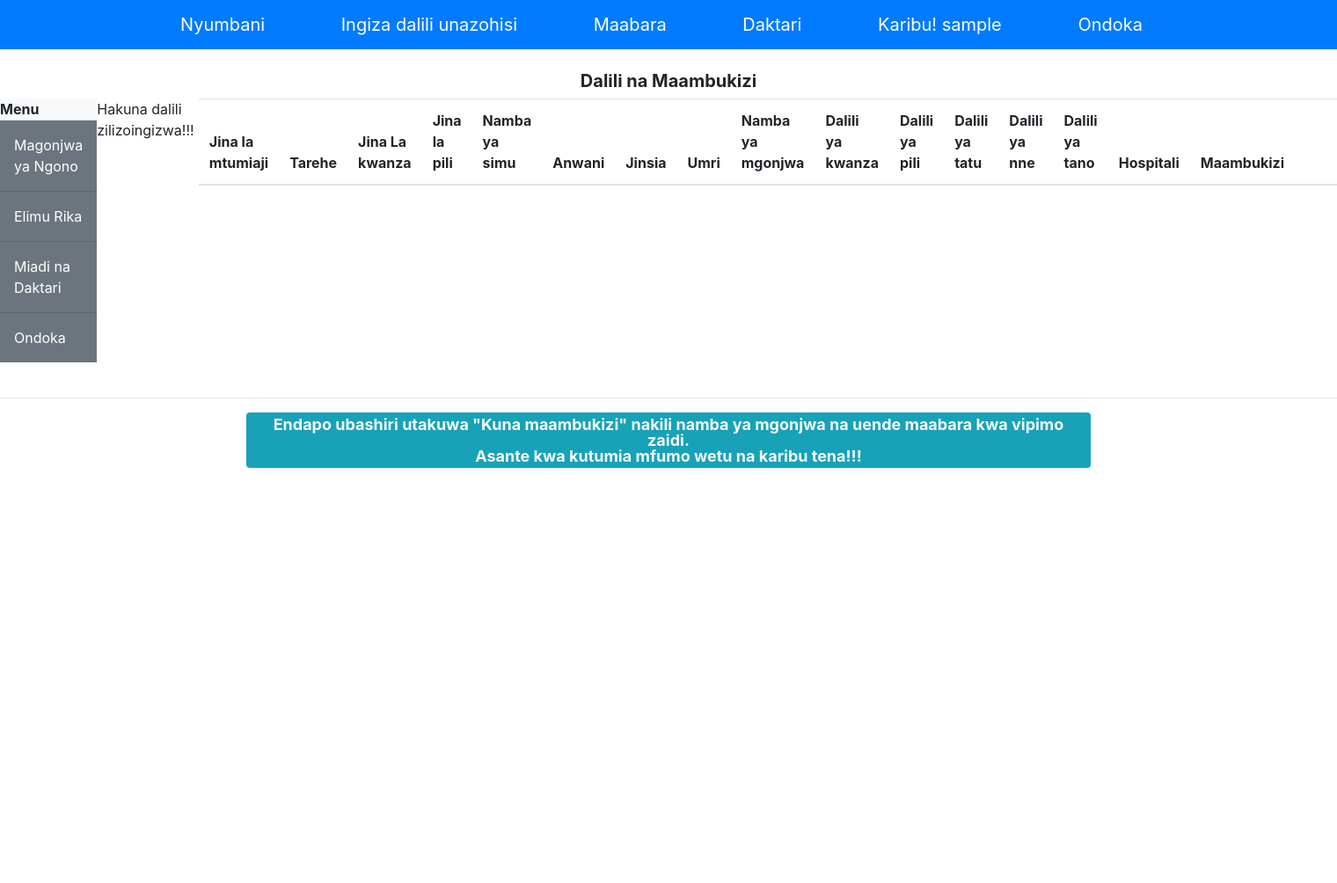
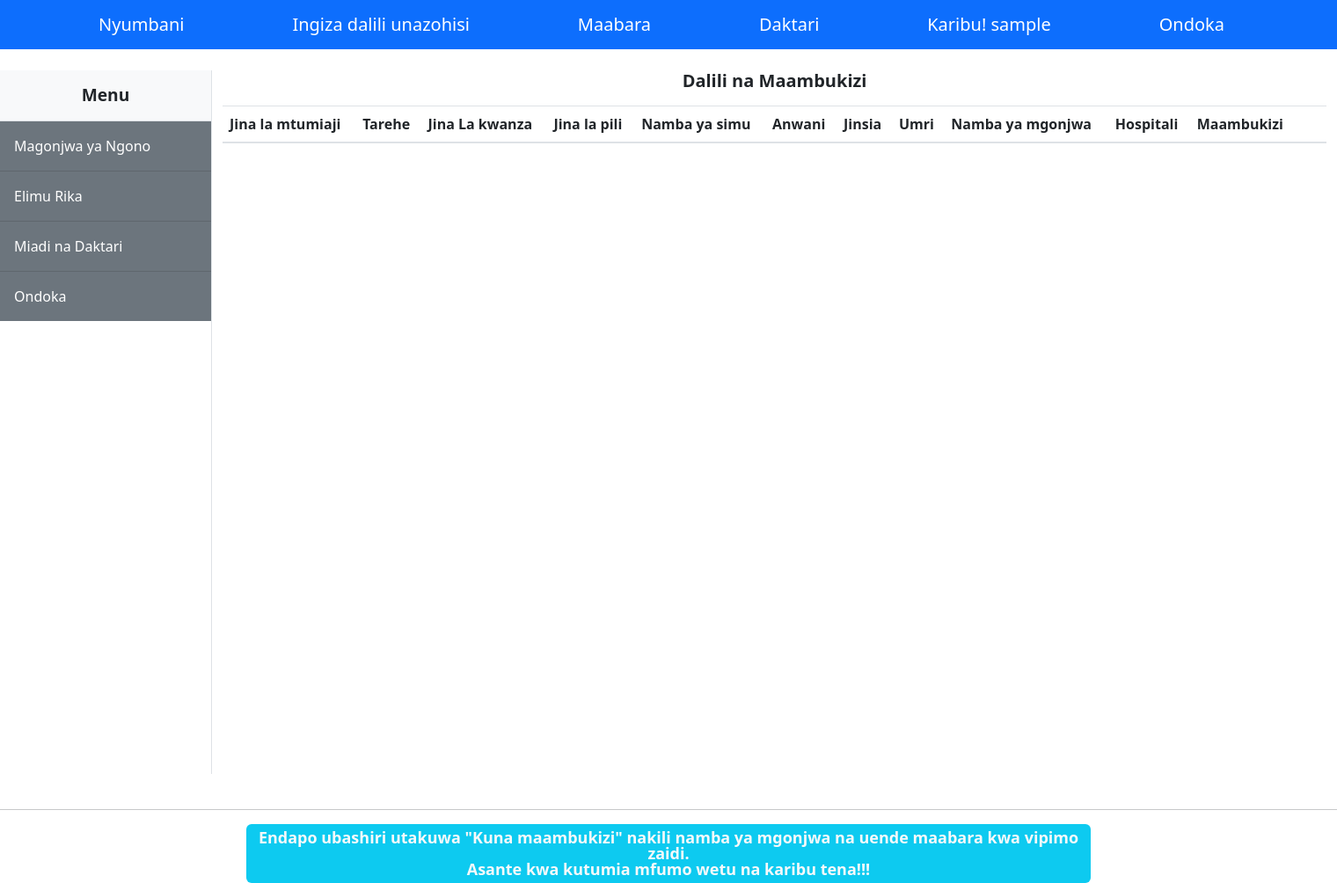
Before and after one commit to Shija-cmd/e_Clinic, a Django app: page / in a window 1520 px wide. Shown: the whole page at 88% size. Before the commit the page ends 532 px from the top, so only its background shows below. Run offline with Django 5.2, Linux system fonts and the light colour scheme; the visitor is signed in with stand-in values (Sample User, id 1); data that the repository does not hold is empty.

Commit message:
Adding some changes as per latest version created at 0015 on 12 September 2024

```diff
--- a/clinic/models.py
+++ b/clinic/models.py
@@ -65,7 +65,6 @@ class Patient(models.Model):
     DALILI5 = models.PositiveIntegerField(choices=SYMP_5)
     hospitali = models.CharField(choices=hosp, default = 'Tengeru')
     MAAMBUKIZI = models.CharField(max_length=100, blank=True, editable = False)
-    complete = models.BooleanField(default=False, editable = False)
     created = models.DateTimeField(auto_now_add=True)
 
     #Function to load the model
@@ -78,4 +77,4 @@ class Patient(models.Model):
         return self.jina_la_kwanza
 
 class Meta:
-    ordering = ['complete']
+    ordering = ['jina_la_mtumiaji']
--- a/clinic/templates/clinic/base.html
+++ b/clinic/templates/clinic/base.html
@@ -1,3 +1,4 @@
+{% load static %}
 <!doctype html>
 <html lang="en">
   <head>
@@ -8,9 +9,24 @@
     <!-- Bootstrap CSS -->
 
     <link rel="stylesheet" href="https://cdn.jsdelivr.net/npm/bootstrap@4.6.2/dist/css/bootstrap.min.css" integrity="sha384-xOolHFLEh07PJGoPkLv1IbcEPTNtaed2xpHsD9ESMhqIYd0nLMwNLD69Npy4HI+N" crossorigin="anonymous">
-
-
     <title>{% block title %}Home{% endblock %}</title>
+    <link rel="stylesheet" href="{% static 'assets/css/sidebar.css' %}">
+    <!-- this for side bar -->
+<meta charset="utf-8" />
+<meta name="viewport" content="width=device-width, initial-scale=1, shrink-to-fit=no" />
+<meta name="description" content="" />
+<meta name="author" content="" />
+<!-- Favicon-->
+<link rel="icon" type="image/x-icon" href="assets/favicon.ico" />
+<!-- Core theme CSS (includes Bootstrap)-->
+<link href="css/styles.css" rel="stylesheet" />
+<link rel="stylesheet" href="{% static 'assets/css/footer.css' %}">
+<!-- Bootstrap core JS-->
+<script src="https://cdn.jsdelivr.net/npm/bootstrap@5.2.3/dist/js/bootstrap.bundle.min.js"></script>
+<!-- Core theme JS-->
+<script src="js/scripts.js"></script>
+</head>
+<!-- End for sidebar -->
   </head>
   <body>
     {% include 'clinic/nav.html' %}
--- a/clinic/templates/clinic/patient_list.html
+++ b/clinic/templates/clinic/patient_list.html
@@ -2,20 +2,12 @@
 {% block content %}
 {% load static %}
 <br>
-<!--
-{% if request.user.is_authenticated %}
-<center> <p> Karibu ndugu: {{request.user}}</p> </center>
-{% else %}
-<a href = "{% url 'login' %}">Ingia</a>
-{% endif %}
 
-<hr>  -->
-<h5> <strong> <center> Dalili na Maambukizi </center> </strong> </h5>
 <!-- Side bar starts here
 -->
 <div class="d-flex" id="wrapper">
   <div class="border-end bg-white" id="sidebar-wrapper">
-     <strong><div class="sidebar-heading border-bottom bg-light">Menu</div> </strong>
+     <strong><center><div class="sidebar-heading border-bottom bg-light">Menu</div></center></strong>
       <div class="list-group list-group-flush">
           <a class="list-group-item list-group-item-action list-group-item-light p-3 bg-secondary text-white" href="#!">Magonjwa ya Ngono</a>
           <a class="list-group-item list-group-item-action list-group-item-light p-3 bg-secondary text-white" href="#!">Elimu Rika</a>
@@ -24,8 +16,13 @@
 
       </div>
   </div>
+
   <!--Side bar ends here
   -->
+  <div id="page-content-wrapper">
+    <div class="container-fluid">
+  <h5> <strong> <center> Dalili na Maambukizi </center> </strong> </h5>
+  <p>
 
           <table class="table" id="printable">
               <thead>
@@ -39,11 +36,6 @@
                   <th scope="col">Jinsia</th>
                   <th scope="col">Umri</th>
                   <th scope="col">Namba ya mgonjwa</th>
-                  <th scope="col">Dalili ya kwanza</th>
-                  <th scope="col">Dalili ya pili</th>
-                  <th scope="col">Dalili ya tatu</th>
-                  <th scope="col">Dalili ya nne</th>
-                  <th scope="col">Dalili ya tano</th>
                   <th scope="col">Hospitali</th>
                   <th scope="col">Maambukizi</th>
                   <th scope="col"></th>
@@ -52,6 +44,7 @@
               </thead>
               <tbody>
                 {% for task in tasks %}
+
                 <tr>
                   <td> {{ task.jina_la_mtumiaji }} </td>
                   <td> {{ task.tarehe }} </td>
@@ -62,25 +55,23 @@
                   <td> {{ task.jinsia }} </td>
                   <td> {{ task.umri }} </td>
                   <td> {{ task.Namba_ya_mgonjwa }} </td>
-                  <td> {{ task.DALILI1 }} </td>
-                  <td> {{ task.DALILI2 }} </td>
-                  <td> {{ task.DALILI3 }} </td>
-                  <td> {{ task.DALILI4 }} </td>
-                  <td> {{ task.DALILI5 }} </td>
                   <td> {{ task.hospitali }} </td>
                   <td> {{ task.MAAMBUKIZI }} </td>
                   <td> <a href = "{% url 'task-update' task.id %}" class="btn btn-success">Hariri</a></td>
                   <td> <a href = "{% url 'task-delete' task.id %}" class="btn btn-danger">Futa</a></td>
                 </tr>
-              </tbody>
-                {% empty %}
-  <p>Hakuna dalili zilizoingizwa!!!</p>
+
+
+
   {% endfor %}
             </table>
+  </p>
       </div>
   </div>
 </div>
                   <br> <hr>
 <h4><center><div class="badge bg-info text-light text-wrap" style="width: 60rem;"> Endapo ubashiri utakuwa "Kuna maambukizi" nakili namba ya mgonjwa na uende maabara kwa vipimo zaidi. <br> Asante kwa kutumia mfumo wetu na karibu tena!!!</div></center></h4>
-<br>
+</div>
+</div>
+</div>
 {% endblock %}
--- a/clinic/urls.py
+++ b/clinic/urls.py
@@ -2,10 +2,8 @@
 from django.urls import path
 from .views import TaskList, TaskDetail, TaskCreate, TaskUpdate, DeleteView, CustomLoginView, RegisterPage
 from class_based_auth_views.views import LogoutView
-from .views import download_pdf, download_excel
+from .views import download_excel
 from .views import download_page
-
-
 
 #Path to the urls
 urlpatterns = [
@@ -17,7 +15,6 @@ urlpatterns = [
     path('task-create/', TaskCreate.as_view(), name='task-create'),
     path('task-update/<int:pk>', TaskUpdate.as_view(), name='task-update'),
     path('task-delete/<int:pk>', DeleteView.as_view(), name='task-delete'),
-    path('download/pdf/', download_pdf, name='download-pdf'),
     path('download/excel/', download_excel, name='download-excel'),
     path('download/', download_page, name='download'),
 
--- a/clinic/views.py
+++ b/clinic/views.py
@@ -48,7 +48,7 @@ class TaskList(LoginRequiredMixin, ListView):
     def get_context_data(self, **kwargs):
         context = super().get_context_data(**kwargs)
         context['tasks'] = context['tasks'].filter(jina_la_mtumiaji=self.request.user)
-        context['count'] = context['tasks'].filter(complete=False).count()
+        context['count'] = context['tasks'].filter(jina_la_mtumiaji=True).count()
         return context
 
 class TaskDetail(LoginRequiredMixin, DetailView):
@@ -73,34 +73,12 @@ class DeleteView(LoginRequiredMixin, DeleteView):
 
 
 # functions for downloading files
-# for pdf files
-def download_pdf(request):
-    response = HttpResponse(content_type='application/pdf')
-    response['Content-Disposition'] = 'attachment; filename="data.pdf"'
-
-    buffer = BytesIO()
-    p = canvas.Canvas(buffer, pagesize=letter)
-    p.drawString(100, 750, "GPA STATUS DATA")
-
-    data_entries = Patient.objects.all().order_by('NAME')
-    y = 700
-    for entry in data_entries:
-        p.drawString(100, y, f"Name: {entry.NAME}, UGPA: {entry.UGPA}, Research Concept Note: {entry.RCN}, English Test: {entry.TOEFL}, Letter of Recommendation: {entry.LOR}, ACSEE: {entry.HIGH_SCHOOL_POINTS}, Eligibility: {entry.STATUS}")
-        y -= 20
-
-    p.showPage()
-    p.save()
-
-    buffer.seek(0)
-    response.write(buffer.read())
-    return response
-
- # Downloads for excel files
+# Downloads for excel files
 def download_excel(request):
     response = HttpResponse(content_type='application/vnd.openxmlformats-officedocument.spreadsheetml.sheet')
     response['Content-Disposition'] = 'attachment; filename=Patient.xlsx'
 
-    data_entries = Patient.objects.all().values('tarehe', 'jina_la_kwanza', 'jina_la_pili', 'simu', 'anwani', 'jinsia', 'umri', 'Namba_ya_mgonjwa', 'DALILI1', 'DALILI2', 'DALILI3', 'DALILI4', 'DALILI5', 'hospitali', 'MAAMBUKIZI')
+    data_entries = Patient.objects.all().values('tarehe', 'jina_la_kwanza', 'jina_la_pili', 'simu', 'anwani', 'jinsia', 'umri', 'Namba_ya_mgonjwa', 'hospitali', 'MAAMBUKIZI')
     df = pd.DataFrame(data_entries)
 
     with pd.ExcelWriter(response, engine='openpyxl') as writer:
```
Also changed, not shown: clinic/templates/clinic/download.html (+5 -26 lines), clinic/migrations/0016_remove_patient_complete_remove_patient_created.py (added), clinic/migrations/0017_patient_created.py (added).
